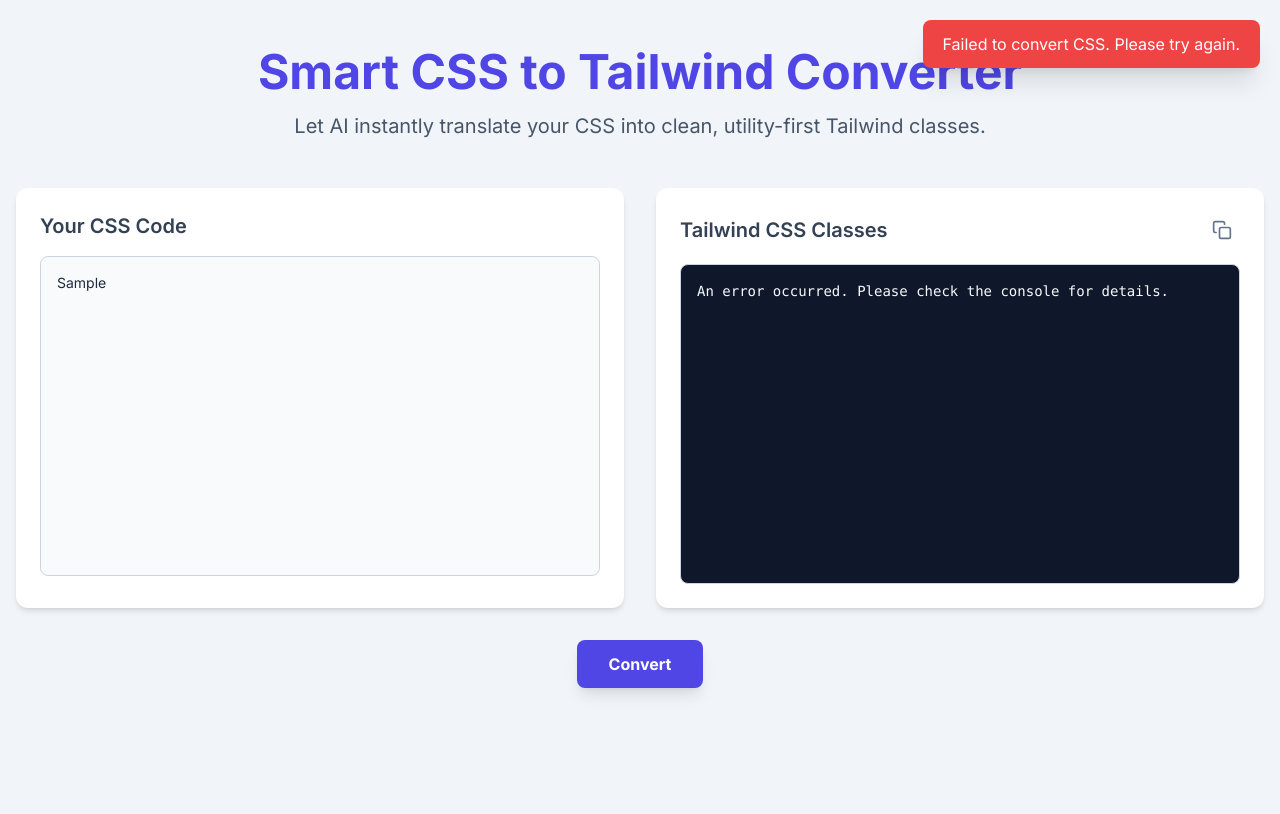
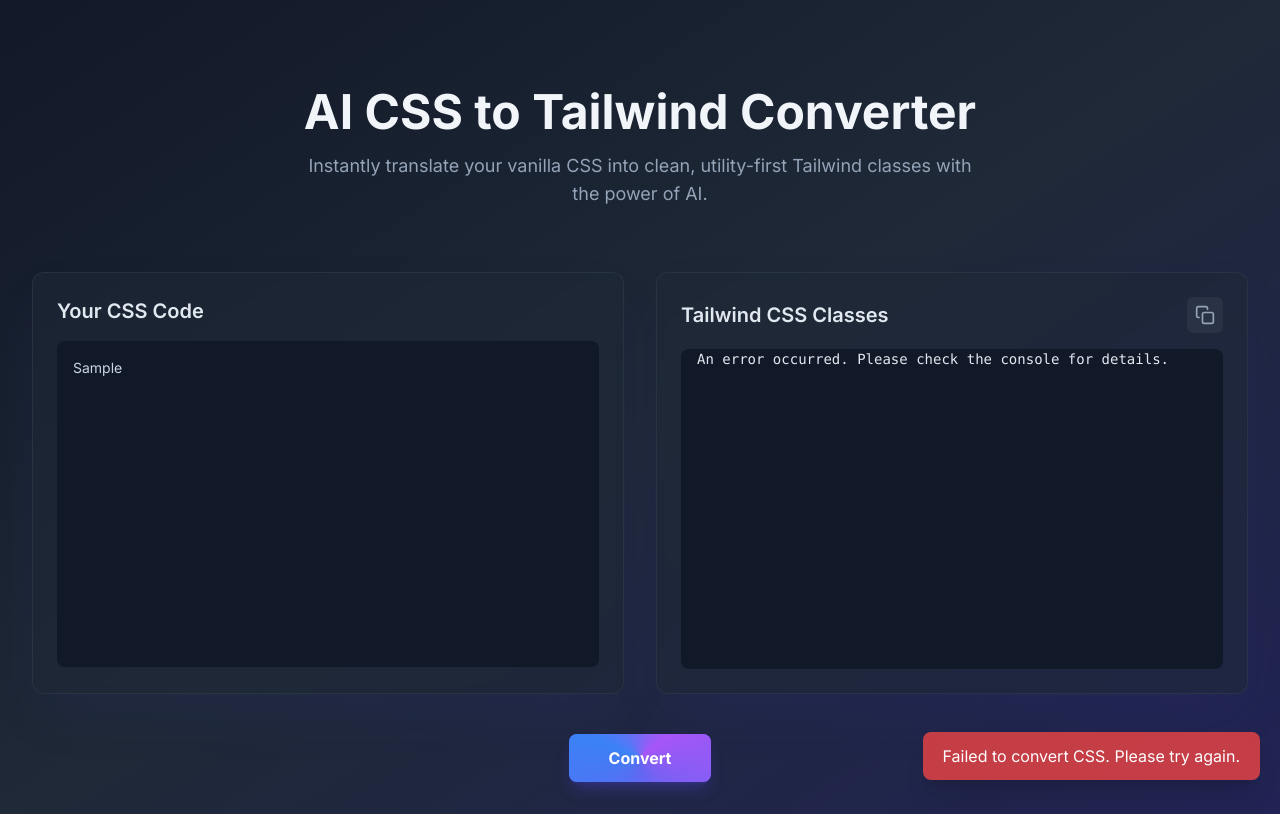
Before and after one commit to AhmedAhmedAnter/Tailwind2Css, a plain HTML site: page index.html in a window 1280 px wide. Both pictures are taken after typing "Sample" into the empty fields and a click on the button "Convert". Drawn offline with nearby package versions, Linux system fonts and the light colour scheme; no server answers.

Commit message:
Update index.html

````diff
--- a/index.html
+++ b/index.html
@@ -5,212 +5,169 @@
     <meta name="viewport" content="width=device-width, initial-scale=1.0" />
     <title>AI CSS to Tailwind Converter</title>
     <script src="https://cdn.tailwindcss.com"></script>
-    <link
-      href="https://fonts.googleapis.com/css2?family=Inter:wght@400;500;600;700&display=swap"
-      rel="stylesheet"
-    />
+    <link href="https://fonts.googleapis.com/css2?family=Inter:wght@400;500;600;700&display=swap" rel="stylesheet" />
+    <!-- Highlight.js for syntax highlighting -->
+    <link rel="stylesheet" href="https://cdnjs.cloudflare.com/ajax/libs/highlight.js/11.9.0/styles/atom-one-dark.min.css">
+    <script src="https://cdnjs.cloudflare.com/ajax/libs/highlight.js/11.9.0/highlight.min.js"></script>
+
     <style>
         body {
             font-family: "Inter", sans-serif;
         }
-      /* Custom scrollbar for webkit browsers */
-      textarea::-webkit-scrollbar {
+
+        /* Custom scrollbar for a modern look */
+        textarea::-webkit-scrollbar,
+        pre::-webkit-scrollbar {
             width: 8px;
+            height: 8px;
         }
-      textarea::-webkit-scrollbar-track {
-        background: #f1f5f9;
+        textarea::-webkit-scrollbar-track,
+        pre::-webkit-scrollbar-track {
+            background: #1f2937; /* bg-gray-800 */
             border-radius: 10px;
         }
-      textarea::-webkit-scrollbar-thumb {
-        background: #94a3b8;
+        textarea::-webkit-scrollbar-thumb,
+        pre::-webkit-scrollbar-thumb {
+            background: #4b5563; /* bg-gray-600 */
             border-radius: 10px;
+            border: 2px solid #1f2937; /* bg-gray-800 */
         }
-      textarea::-webkit-scrollbar-thumb:hover {
-        background: #475569;
+        textarea::-webkit-scrollbar-thumb:hover,
+        pre::-webkit-scrollbar-thumb:hover {
+            background: #6b7280; /* bg-gray-500 */
         }
-      .lds-ellipsis {
-        display: inline-block;
+
+        /* Cool glowing effect for the main button */
+        .glow-on-hover {
             position: relative;
-        width: 80px;
-        height: 80px;
+            z-index: 1;
+            overflow: hidden;
         }
-      .lds-ellipsis div {
+        .glow-on-hover:before {
+            content: '';
+            background: conic-gradient(from 180deg at 50% 50%, #a855f7, #6366f1, #3b82f6, #a855f7);
             position: absolute;
-        top: 33px;
-        width: 13px;
-        height: 13px;
+            top: -100%;
+            left: -100%;
+            width: 300%;
+            height: 300%;
+            z-index: -1;
+            animation: glowing 5s linear infinite;
+        }
+        @keyframes glowing {
+            0% { transform: rotate(0deg); }
+            100% { transform: rotate(360deg); }
+        }
+
+        /* Custom loader animation */
+        .spinner {
+            width: 56px;
+            height: 56px;
+            display: grid;
+            animation: spinner-plncf9 4s infinite;
+        }
+        .spinner::before,
+        .spinner::after {
+            content: "";
+            grid-area: 1/1;
+            border: 9px solid;
             border-radius: 50%;
-        background: #4f46e5;
-        animation-timing-function: cubic-bezier(0, 1, 1, 0);
+            border-color: #4f46e5 #4f46e5 #0000 #0000;
+            mix-blend-mode: darken;
+            animation: spinner-plncf9 1s infinite linear;
         }
-      .lds-ellipsis div:nth-child(1) {
-        left: 8px;
-        animation: lds-ellipsis1 0.6s infinite;
+        .spinner::after {
+            border-color: #0000 #0000 #dbdcef #dbdcef;
+            animation-direction: reverse;
         }
-      .lds-ellipsis div:nth-child(2) {
-        left: 8px;
-        animation: lds-ellipsis2 0.6s infinite;
-      }
-      .lds-ellipsis div:nth-child(3) {
-        left: 32px;
-        animation: lds-ellipsis2 0.6s infinite;
-      }
-      .lds-ellipsis div:nth-child(4) {
-        left: 56px;
-        animation: lds-ellipsis3 0.6s infinite;
-      }
-      @keyframes lds-ellipsis1 {
-        0% {
-          transform: scale(0);
-        }
-        100% {
-          transform: scale(1);
-        }
-      }
-      @keyframes lds-ellipsis3 {
-        0% {
-          transform: scale(1);
-        }
-        100% {
-          transform: scale(0);
-        }
-      }
-      @keyframes lds-ellipsis2 {
-        0% {
-          transform: translate(0, 0);
-        }
-        100% {
-          transform: translate(24px, 0);
-        }
+        @keyframes spinner-plncf9 {
+            100% { transform: rotate(1turn); }
         }
     </style>
 </head>
-  <body class="bg-slate-100 text-slate-800 antialiased">
-    <div class="container mx-auto px-4 py-8 md:py-12">
+<body class="bg-gray-900 text-slate-200 antialiased">
+    <div class="min-h-screen bg-gradient-to-br from-gray-900 via-gray-800 to-indigo-900/50 p-4 sm:p-6 md:p-8">
+        <div class="container mx-auto">
             <!-- Header -->
-      <header class="text-center mb-8 md:mb-12">
-        <h1 class="text-3xl md:text-5xl font-bold text-indigo-600">
-          Smart CSS to Tailwind Converter
+            <header class="text-center mb-10 md:mb-16">
+                <div class="inline-block bg-clip-text text-transparent bg-gradient-to-r from-purple-400 via-indigo-400 to-blue-400 mb-2">
+                    <svg xmlns="http://www.w3.org/2000/svg" width="48" height="48" viewBox="0 0 24 24" fill="none" stroke="currentColor" stroke-width="2" stroke-linecap="round" stroke-linejoin="round" class="inline-block h-10 w-10 md:h-12 md:w-12"><path d="m12 3-1.912 5.813a2 2 0 0 1-1.275 1.275L3 12l5.813 1.912a2 2 0 0 1 1.275 1.275L12 21l1.912-5.813a2 2 0 0 1 1.275-1.275L21 12l-5.813-1.912a2 2 0 0 1-1.275-1.275L12 3Z"></path><path d="M5 3v4"></path><path d="M19 17v4"></path><path d="M3 5h4"></path><path d="M17 19h4"></path></svg>
+                </div>
+                <h1 class="text-3xl md:text-5xl font-bold text-slate-100">
+                    AI CSS to Tailwind Converter
                 </h1>
-        <p class="mt-2 md:mt-4 text-md md:text-xl text-slate-600">
-          Let AI instantly translate your CSS into clean, utility-first Tailwind
-          classes.
+                <p class="mt-3 md:mt-4 text-md md:text-lg text-slate-400 max-w-2xl mx-auto">
+                    Instantly translate your vanilla CSS into clean, utility-first Tailwind classes with the power of AI.
                 </p>
             </header>
 
             <!-- Main Content -->
             <main>
                 <!-- Converter Grid -->
-        <div class="grid grid-cols-1 md:grid-cols-2 gap-6 md:gap-8">
+                <div class="grid grid-cols-1 lg:grid-cols-2 gap-6 md:gap-8">
                     <!-- CSS Input Card -->
-          <div class="bg-white rounded-xl shadow-md p-6">
-            <h2 class="text-xl font-semibold mb-4 text-slate-700">
+                    <div class="bg-gray-800/50 rounded-xl shadow-2xl shadow-indigo-900/20 p-6 backdrop-blur-sm border border-gray-700/50">
+                        <h2 class="text-xl font-semibold mb-4 text-slate-200">
                             Your CSS Code
                         </h2>
+                        <div class="bg-gray-900 rounded-lg overflow-hidden">
                             <textarea
                                 id="cssInput"
-              class="w-full h-80 p-4 border border-slate-300 rounded-lg focus:ring-2 focus:ring-indigo-500 focus:border-indigo-500 transition duration-150 resize-none bg-slate-50 text-sm"
-              placeholder="/* Paste your CSS code here */&#10;&#10;.title {&#10;  font-family: 'cairo', sans-serif;&#10;  font-size: 24px;&#10;  color: #333;&#10;}"
+                                class="w-full h-80 p-4 border-none rounded-lg focus:ring-2 focus:ring-indigo-500 transition duration-150 resize-none bg-transparent text-slate-300 text-sm leading-relaxed"
+                                placeholder="/* Paste your CSS code here */&#10;&#10;.card {&#10;  background-color: #ffffff;&#10;  border-radius: 8px;&#10;  padding: 20px;&#10;}"
                             ></textarea>
+                        </div>
                     </div>
 
                     <!-- Tailwind Output Card -->
-          <div class="bg-white rounded-xl shadow-md p-6 relative">
+                    <div class="bg-gray-800/50 rounded-xl shadow-2xl shadow-indigo-900/20 p-6 backdrop-blur-sm border border-gray-700/50 relative">
                         <div class="flex justify-between items-center mb-4">
-              <h2 class="text-xl font-semibold text-slate-700">
+                            <h2 class="text-xl font-semibold text-slate-200">
                                 Tailwind CSS Classes
                             </h2>
                             <button
                                 id="copyButton"
                                 title="Copy to Clipboard"
-                class="p-2 rounded-md hover:bg-slate-200 text-slate-500 hover:text-indigo-600 transition-colors duration-200"
+                                class="p-2 rounded-md bg-gray-700/50 hover:bg-gray-600/50 text-slate-400 hover:text-indigo-400 transition-all duration-200"
                             >
-                <svg
-                  id="copyIcon"
-                  xmlns="http://www.w3.org/2000/svg"
-                  width="20"
-                  height="20"
-                  viewBox="0 0 24 24"
-                  fill="none"
-                  stroke="currentColor"
-                  stroke-width="2"
-                  stroke-linecap="round"
-                  stroke-linejoin="round"
-                >
-                  <rect x="9" y="9" width="13" height="13" rx="2" ry="2"></rect>
-                  <path
-                    d="M5 15H4a2 2 0 0 1-2-2V4a2 2 0 0 1 2-2h9a2 2 0 0 1 2 2v1"
-                  ></path>
-                </svg>
-                <svg
-                  id="checkIcon"
-                  xmlns="http://www.w3.org/2000/svg"
-                  width="20"
-                  height="20"
-                  viewBox="0 0 24 24"
-                  fill="none"
-                  stroke="currentColor"
-                  stroke-width="3"
-                  stroke-linecap="round"
-                  stroke-linejoin="round"
-                  class="hidden text-green-500"
-                >
-                  <path d="M20 6 9 17l-5-5"></path>
-                </svg>
+                                <svg id="copyIcon" xmlns="http://www.w3.org/2000/svg" width="20" height="20" viewBox="0 0 24 24" fill="none" stroke="currentColor" stroke-width="2" stroke-linecap="round" stroke-linejoin="round"><rect x="9" y="9" width="13" height="13" rx="2" ry="2"></rect><path d="M5 15H4a2 2 0 0 1-2-2V4a2 2 0 0 1 2-2h9a2 2 0 0 1 2 2v1"></path></svg>
+                                <svg id="checkIcon" xmlns="http://www.w3.org/2000/svg" width="20" height="20" viewBox="0 0 24 24" fill="none" stroke="currentColor" stroke-width="3" stroke-linecap="round" stroke-linejoin="round" class="hidden text-green-400"><path d="M20 6 9 17l-5-5"></path></svg>
                             </button>
                         </div>
-            <div
-              id="outputContainer"
-              class="w-full h-80 p-4 border border-slate-300 rounded-lg bg-slate-900 text-slate-50 font-mono text-sm overflow-auto"
-            >
-              <div
-                id="loader"
-                class="w-full h-full flex-col justify-center items-center hidden"
-              >
-                <div class="lds-ellipsis">
-                  <div></div>
-                  <div></div>
-                  <div></div>
-                  <div></div>
+                        <div id="outputContainer" class="w-full h-80 bg-gray-900 rounded-lg text-sm overflow-auto">
+                             <div id="loader" class="w-full h-full flex-col justify-center items-center hidden">
+                                <div class="spinner"></div>
+                                <p class="text-slate-400 mt-4 text-sm">AI is converting...</p>
                             </div>
-                <p class="text-slate-400 mt-4">AI is converting...</p>
-              </div>
-              <pre
-                id="tailwindOutput"
-                class="w-full h-full whitespace-pre-wrap"
-              ></pre>
+                            <pre id="tailwindOutputWrapper" class="w-full h-full"><code id="tailwindOutput" class="language-css w-full h-full whitespace-pre-wrap p-4"></code></pre>
                         </div>
                     </div>
                 </div>
 
                 <!-- Action Button -->
-        <div class="text-center mt-6 md:mt-8">
-          <button
-            id="convertButton"
-            class="bg-indigo-600 text-white font-bold py-3 px-8 rounded-lg hover:bg-indigo-700 focus:outline-none focus:ring-4 focus:ring-indigo-600 focus:ring-opacity-50 transform hover:scale-105 transition-all duration-200 shadow-lg"
-          >
-            Convert
+                <div class="text-center mt-8 md:mt-10">
+                    <button id="convertButton" class="glow-on-hover bg-indigo-600 text-white font-bold py-3 px-10 rounded-lg hover:bg-indigo-700 focus:outline-none focus:ring-4 focus:ring-indigo-500/50 transform hover:scale-105 transition-all duration-300 shadow-lg shadow-indigo-600/30 disabled:opacity-50 disabled:scale-100 disabled:cursor-not-allowed">
+                        <span id="convertButtonText">Convert</span>
                     </button>
                 </div>
+            </main>
 
             <!-- Message Box -->
-        <div
-          id="messageBox"
-          class="hidden fixed top-5 right-5 bg-red-500 text-white py-3 px-5 rounded-lg shadow-xl transition-transform transform translate-x-full"
-        >
+            <div id="messageBox" class="hidden fixed bottom-5 right-5 text-white py-3 px-5 rounded-lg shadow-xl transition-all duration-300 transform translate-y-full opacity-0">
                 <p id="messageText"></p>
             </div>
-      </main>
+        </div>
     </div>
 
     <script type="module">
         // --- DOM Element Selection ---
         const convertButton = document.getElementById("convertButton");
+        const convertButtonText = document.getElementById("convertButtonText");
         const copyButton = document.getElementById("copyButton");
         const cssInput = document.getElementById("cssInput");
         const tailwindOutput = document.getElementById("tailwindOutput");
+        const tailwindOutputWrapper = document.getElementById("tailwindOutputWrapper");
         const loader = document.getElementById("loader");
-      const outputContainer = document.getElementById("outputContainer");
         const copyIcon = document.getElementById("copyIcon");
         const checkIcon = document.getElementById("checkIcon");
         const messageBox = document.getElementById("messageBox");
@@ -229,14 +186,16 @@
          */
         function showMessage(message, type = "error") {
             messageText.textContent = message;
-        messageBox.className = `fixed top-5 right-5 text-white py-3 px-5 rounded-lg shadow-xl transition-transform transform ${
-          type === "error" ? "bg-red-500" : "bg-green-500"
+            messageBox.className = `fixed bottom-5 right-5 text-white py-3 px-5 rounded-lg shadow-xl transition-all duration-300 transform ${
+                type === "error" ? "bg-red-500/80 backdrop-blur-sm" : "bg-green-500/80 backdrop-blur-sm"
             }`;
-        messageBox.classList.remove("hidden", "translate-x-full");
-        messageBox.classList.add("translate-x-0");
+            messageBox.classList.remove("hidden", "translate-y-full", "opacity-0");
+            messageBox.classList.add("translate-y-0", "opacity-100");
+
             setTimeout(() => {
-          messageBox.classList.remove("translate-x-0");
-          messageBox.classList.add("translate-x-full");
+                messageBox.classList.remove("translate-y-0", "opacity-100");
+                messageBox.classList.add("translate-y-full", "opacity-0");
+                setTimeout(() => messageBox.classList.add("hidden"), 300);
             }, 3000);
         }
 
@@ -252,40 +211,19 @@
             }
 
             // --- Show loading state ---
-        tailwindOutput.classList.add("hidden");
+            tailwindOutputWrapper.classList.add("hidden");
             loader.style.display = "flex";
             convertButton.disabled = true;
-        convertButton.textContent = "Converting...";
+            convertButtonText.textContent = "Converting...";
 
             try {
-          // --- CONSTRUCT THE IMPROVED PROMPT ---
                 const prompt = `You are an expert Tailwind CSS developer. Convert the following CSS code into a single line of Tailwind CSS classes.
 
                 **Rules:**
                 1.  If a CSS value has a direct mapping to a standard Tailwind class, use the standard class (e.g., 'font-weight: 700;' -> 'font-bold').
-          2.  If a CSS value does NOT have a direct mapping, you MUST use Tailwind's arbitrary value syntax. For example:
-              - 'color: #0e9d57;' becomes 'text-[#0e9d57]'
-              - 'font-size: 15px;' becomes 'text-[15px]'
-          3.  If a CSS value uses a 'var()' function with a fallback value, IGNORE the variable name and USE the fallback value for the conversion. For example, 'color: var(--some-var, #374151);' becomes 'text-[#374151]'.
-          4.  Completely IGNORE any CSS rule related to 'font-cairo' or 'cairo'. Do not generate any 'font-*' classes for it.
-          5.  Do not approximate or find the "nearest" class for custom values. Use the exact value.
-          6.  Provide ONLY the final string of class names. Do not include CSS selectors, code blocks (\`\`\`), explanations, or any other text.
-
-          **Example 1 (Custom Color):**
-          CSS: color: #12a3b4;
-          TAILWIND: text-[#12a3b4]
-
-          **Example 2 (Standard Padding):**
-          CSS: padding: 1rem;
-          TAILWIND: p-4
-
-          **Example 3 (CSS Variable with Fallback):**
-          CSS: background-color: var(--primary, #8a2be2);
-          TAILWIND: bg-[#8a2be2]
-
-          **Example 4 (Ignoring Font):**
-          CSS: font-family: 'cairo', sans-serif; color: #dc2626;
-          TAILWIND: text-red-600
+                2.  If a CSS value does NOT have a direct mapping, you MUST use Tailwind's arbitrary value syntax. For example: 'color: #0e9d57;' becomes 'text-[#0e9d57]'
+                3.  Completely IGNORE any CSS rule related to 'font-family'. Do not generate any 'font-*' classes for it.
+                4.  Provide ONLY the final string of class names. Do not include CSS selectors, code blocks (\`\`\`), explanations, or any other text.
 
                 ---
                 **CSS CODE TO CONVERT:**
@@ -295,15 +233,11 @@
 
                 **TAILWIND CLASSES:**`;
 
-          let chatHistory = [];
-          chatHistory.push({ role: "user", parts: [{ text: prompt }] });
-
+                let chatHistory = [{ role: "user", parts: [{ text: prompt }] }];
                 const payload = { contents: chatHistory };
-          // NOTE: The API key is intentionally left blank. The environment will handle authentication.
-          const apiKey = "AIzaSyAONyTt502Mt3xqQVKzVRkVuXQ-69_XLlU";
+                const apiKey = ""; // API Key is handled by the environment
                 const apiUrl = `https://generativelanguage.googleapis.com/v1beta/models/gemini-2.0-flash:generateContent?key=${apiKey}`;
 
-          // Make the API call
                 const response = await fetch(apiUrl, {
                     method: "POST",
                     headers: { "Content-Type": "application/json" },
@@ -311,51 +245,40 @@
                 });
 
                 if (!response.ok) {
-            throw new Error(
-              `API Error: ${response.status} ${response.statusText}`
-            );
+                    throw new Error(`API Error: ${response.status} ${response.statusText}`);
                 }
 
                 const result = await response.json();
-
                 let convertedText = "";
                  if (
-            result.candidates &&
-            result.candidates.length > 0 &&
-            result.candidates[0].content &&
-            result.candidates[0].content.parts &&
+                    result.candidates && result.candidates.length > 0 &&
+                    result.candidates[0].content && result.candidates[0].content.parts &&
                     result.candidates[0].content.parts.length > 0
                 ) {
                     convertedText = result.candidates[0].content.parts[0].text;
                 } else {
-            // Handle cases where the response might be blocked or empty
                      if (result.promptFeedback && result.promptFeedback.blockReason) {
                            throw new Error(`Request blocked by API: ${result.promptFeedback.blockReason}`);
                      }
                     throw new Error("Unexpected API response structure.");
                 }
 
-          // Clean the response to remove any markdown, extra quotes, or unwanted prefixes.
-          const cleanedText = convertedText
-            .replace(/```/g, "")
-            .replace(/class="/g, "")
-            .replace(/"/g, "")
-            .replace(/tailwind/g, "")
-            .replace(/css/g, "")
-            .trim();
+                const cleanedText = convertedText.replace(/```/g, "").replace(/class="/g, "").replace(/"/g, "").replace(/tailwind/g, "").replace(/css/g, "").trim();
 
                 tailwindOutput.textContent = cleanedText;
+                // Apply syntax highlighting
+                hljs.highlightElement(tailwindOutput);
+
             } catch (error) {
                 console.error("Conversion failed:", error);
-          tailwindOutput.textContent =
-            "An error occurred. Please check the console for details.";
+                tailwindOutput.textContent = "An error occurred. Please check the console for details.";
                 showMessage("Failed to convert CSS. Please try again.");
             } finally {
                 // --- Hide loading state ---
                 loader.style.display = "none";
-          tailwindOutput.classList.remove("hidden");
+                tailwindOutputWrapper.classList.remove("hidden");
                 convertButton.disabled = false;
-          convertButton.textContent = "Convert";
+                convertButtonText.textContent = "Convert";
             }
         }
 
@@ -369,17 +292,17 @@
                 return;
             }
 
-        // A temporary textarea is used to hold the text for the copy command.
             const tempTextArea = document.createElement("textarea");
             tempTextArea.value = textToCopy;
+            tempTextArea.style.position = "absolute";
+            tempTextArea.style.left = "-9999px";
             document.body.appendChild(tempTextArea);
             tempTextArea.select();
 
             try {
-          // Use document.execCommand as a fallback-safe method for clipboard access in iFrames.
                 document.execCommand("copy");
+                showMessage("Copied to clipboard!", "success");
 
-          // Visual feedback for the user
                 copyIcon.classList.add("hidden");
                 checkIcon.classList.remove("hidden");
                 setTimeout(() => {
````
Lines whose indentation alone changed are shown as unchanged.
